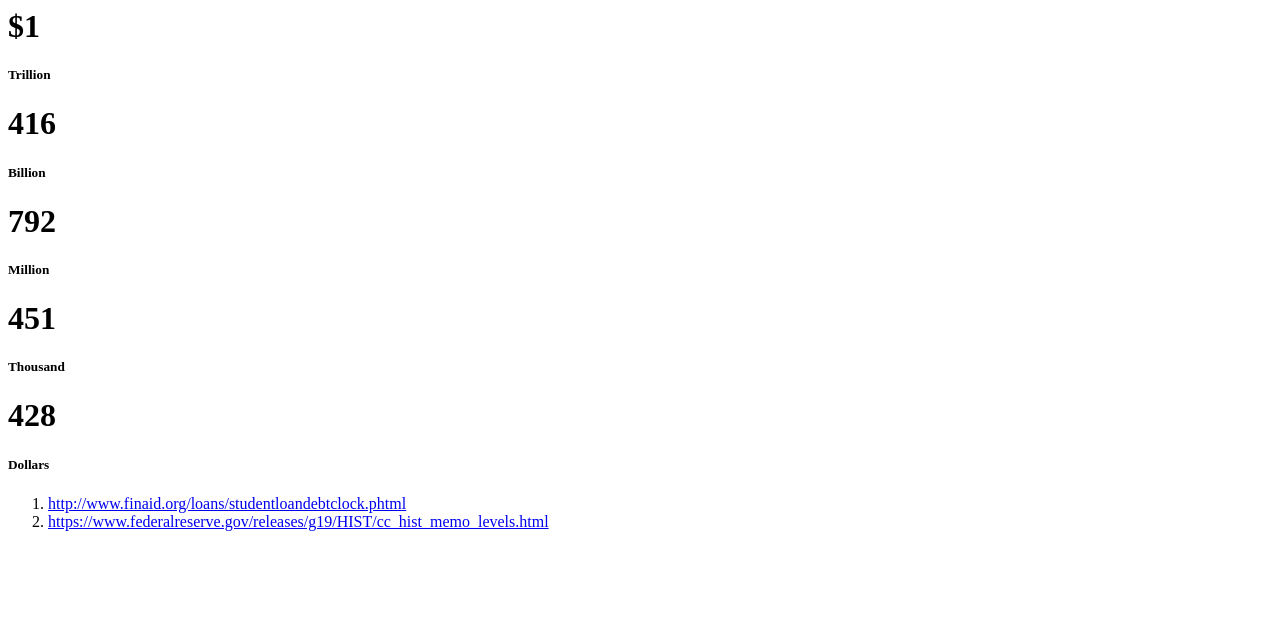
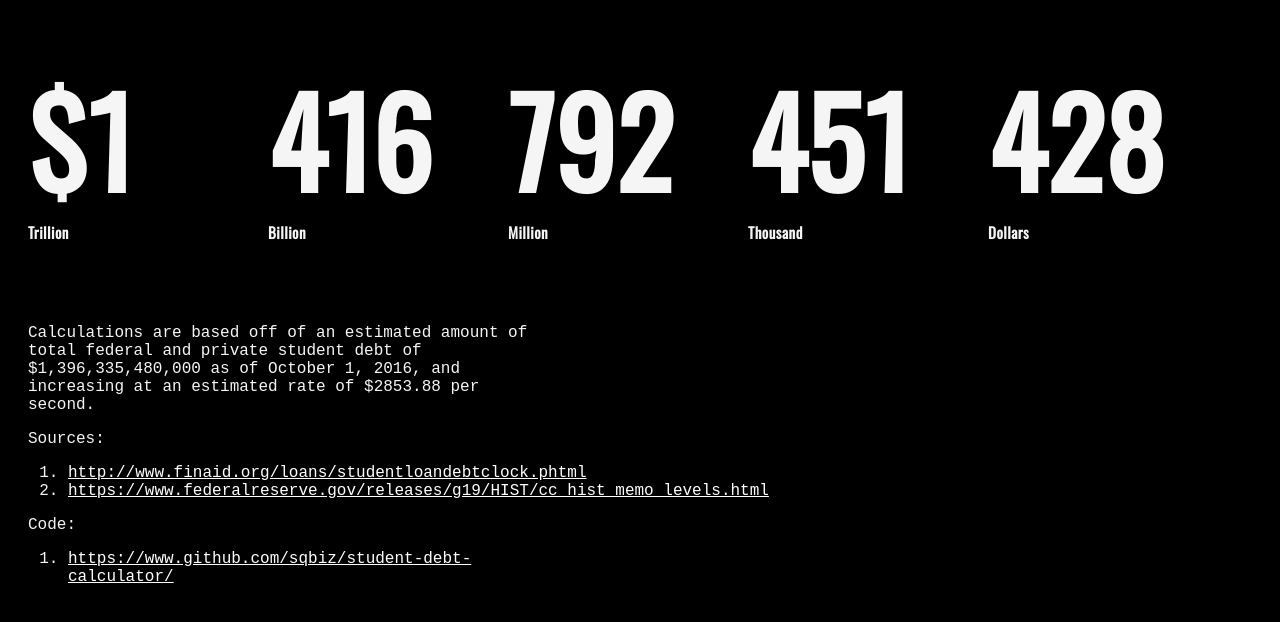
Before and after one commit to good-idea/student-debt-calculator, a plain HTML site: page index.html in a window 1280 px wide. Drawn offline with nearby package versions, Linux system fonts and the light colour scheme; a web font is replaced by a local one.

Commit message:
added styles

```diff
--- a/index.html
+++ b/index.html
@@ -1,5 +1,6 @@
 <head>
    <title>Student Debt calculator</title>
+   <link rel="stylesheet" type="text/css" href="styles.css">
 </head>
 
 <body>
@@ -38,9 +39,21 @@
    </div>
 
    <div class="sources">
+      <p>
+        Calculations are based off of an estimated amount of total federal and private student debt of $1,396,335,480,000 as of October 1, 2016, and increasing at an estimated rate of $2853.88 per second.
+      </p>
+      <p>
+        Sources:
+      </p>
       <ol>
          <li><a href="http://www.finaid.org/loans/studentloandebtclock.phtml">http://www.finaid.org/loans/studentloandebtclock.phtml</a></li>
          <li><a href="https://www.federalreserve.gov/releases/g19/HIST/cc_hist_memo_levels.html">https://www.federalreserve.gov/releases/g19/HIST/cc_hist_memo_levels.html</a></li>
+      </ol>
+      <p>
+        Code:
+      </p>
+      <ol>
+         <li><a href="https://www.github.com/sqbiz/student-debt-calculator/">https://www.github.com/sqbiz/student-debt-calculator/</a></li>
       </ol>
    </div>
 </body>
--- /dev/null
+++ b/styles.css
@@ -0,0 +1,59 @@
+@import url('https://fonts.googleapis.com/css?family=Oswald|Oxygen+Mono');
+
+html {
+	font-size: 62.5%;
+}
+
+body {
+	background-color: black;
+	color: whitesmoke;
+}
+
+h1 {
+	font-size: 12rem;
+	margin: 0;
+}
+
+p, li {
+	font-size: 1.6rem;
+}
+
+a {
+	color: white;
+	text-decoration: underline;
+}
+
+h5 {
+	font-size: 1.5rem;
+}
+
+.tickers {
+	margin-top: 5rem;
+	margin-left: 2rem;
+	max-width: 120rem;
+	font-family: 'Oswald', sans-serif;
+	letter-spacing: 0.05em;
+	display: flex;
+	flex-wrap: wrap;
+	justify-content: flex-start;
+}
+
+.ticker {
+	flex-basis: 24rem;
+	text-align: left;
+	position: relative;
+	padding-bottom: 4rem;
+}
+
+.ticker .label {
+	position: absolute;
+	bottom: 0;
+	left: 0;
+	width: 100%;
+}
+
+.sources {
+	max-width: 50rem;
+	margin-left: 2rem;
+	font-family: 'Oxygen Mono', monospace;
+}
```
